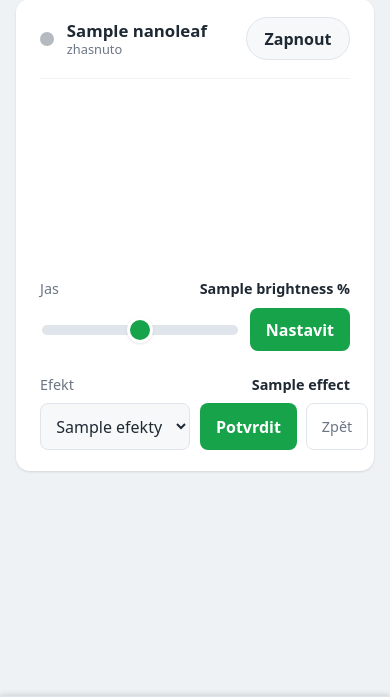
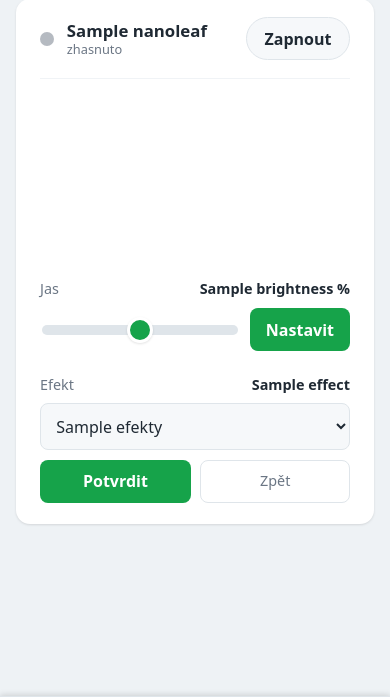
Before and after one commit to peetau/home-asistant, a Flask app: template templates/nanoleaf.html in a window 390 px wide. Shown: the part 76-773 px from the top of the page. Run offline with Flask 3, Linux system fonts and the light colour scheme; the template is opened without the code that fills it: most values are stand-ins (such as "Sample title", 1, 10 or a date in 2020).

Commit message:
Nanoleaf: Potvrdit a Zpet jen v rezimu navrhu
Mimo navrh nemely co delat - na mobilu navic radek pretekal.
Schovava je JavaScript, takze bez nej zustanou funkcni. Na uzke
obrazovce dostane vyber efektu cely radek a tlacitka spadnou pod nej.

Co-Authored-By: Claude Opus 5 <noreply@anthropic.com>

```diff
--- a/static/style.css
+++ b/static/style.css
@@ -862,7 +862,7 @@ details.karta[open] summary { margin-bottom: 1rem; }
 .jas-bar:focus-visible { outline: none; box-shadow: 0 0 0 3px var(--zelena-svet); }
 
 /* --- Efekty --- */
-.efekt-form { display: flex; gap: .6rem; }
+.efekt-form { display: flex; gap: .6rem; flex-wrap: wrap; }
 .efekt-vyber {
     flex: 1;
     font: inherit;
@@ -918,3 +918,11 @@ details.karta[open] summary { margin-bottom: 1rem; }
 .ovladac:hover { opacity: 1; }
 .ovladac:focus-visible { outline: 2px solid var(--zelena); outline-offset: 2px; }
 .ovladac.sviti { fill: var(--zelena); opacity: .9; }
+
+/* Na úzké obrazovce dostane výběr efektu celý řádek a tlačítka spadnou
+   pod něj - jinak se do jednoho řádku nevejdou a přetékají. */
+@media (max-width: 480px) {
+    .efekt-vyber { flex: 1 1 100%; }
+    .efekt-potvrdit, .efekt-reset { flex: 1; text-align: center; }
+    .efekt-reset { justify-content: center; }
+}
--- a/templates/nanoleaf.html
+++ b/templates/nanoleaf.html
@@ -143,11 +143,11 @@
                do panelů samostatně neodesílá. Vyplní ho JavaScript
                těsně před odesláním. #}
             <input type="hidden" name="jas" id="efekt-jas">
-            <button type="submit" class="efekt-potvrdit">Potvrdit</button>
+            <button type="submit" class="efekt-potvrdit" id="efekt-potvrdit">Potvrdit</button>
             {# Reset = prosté znovunačtení stránky. Výběr se tím vrátí
                na efekt, který na panelech opravdu běží. #}
             <a href="{{ url_for('nanoleaf') }}" class="efekt-reset"
-               title="Vrátit na aktuální efekt">Zpět</a>
+               id="efekt-zpet" title="Vrátit na aktuální efekt">Zpět</a>
         </form>
     </div>
 
@@ -222,6 +222,16 @@
             .catch(function () { animuj(null); });
     }
 
+    // Potvrdit a Zpět mají smysl jen v návrhu - jinak zbytečně zabírají
+    // místo (na mobilu se řádek nevešel). Bez JavaScriptu zůstanou vidět.
+    var tlPotvrdit = document.getElementById("efekt-potvrdit");
+    var tlZpet = document.getElementById("efekt-zpet");
+
+    function prekresliTlacitka() {
+        if (tlPotvrdit) tlPotvrdit.hidden = !vNavrhu();
+        if (tlZpet) tlZpet.hidden = !vNavrhu();
+    }
+
     function prekresliHlasku() {
         if (!hlaska) return;
         hlaska.hidden = !vNavrhu();
@@ -241,6 +251,7 @@
         }
         zobrazEfekt(vyber.value);
         prekresliHlasku();
+        prekresliTlacitka();
     });
 
     // ---------- Jas ----------
@@ -290,6 +301,7 @@
     }
 
     // Po načtení ukázat, co na panelech opravdu běží (když svítí).
+    prekresliTlacitka();
     if (sviti) zobrazEfekt(realnyEfekt);
 })();
 </script>
```
